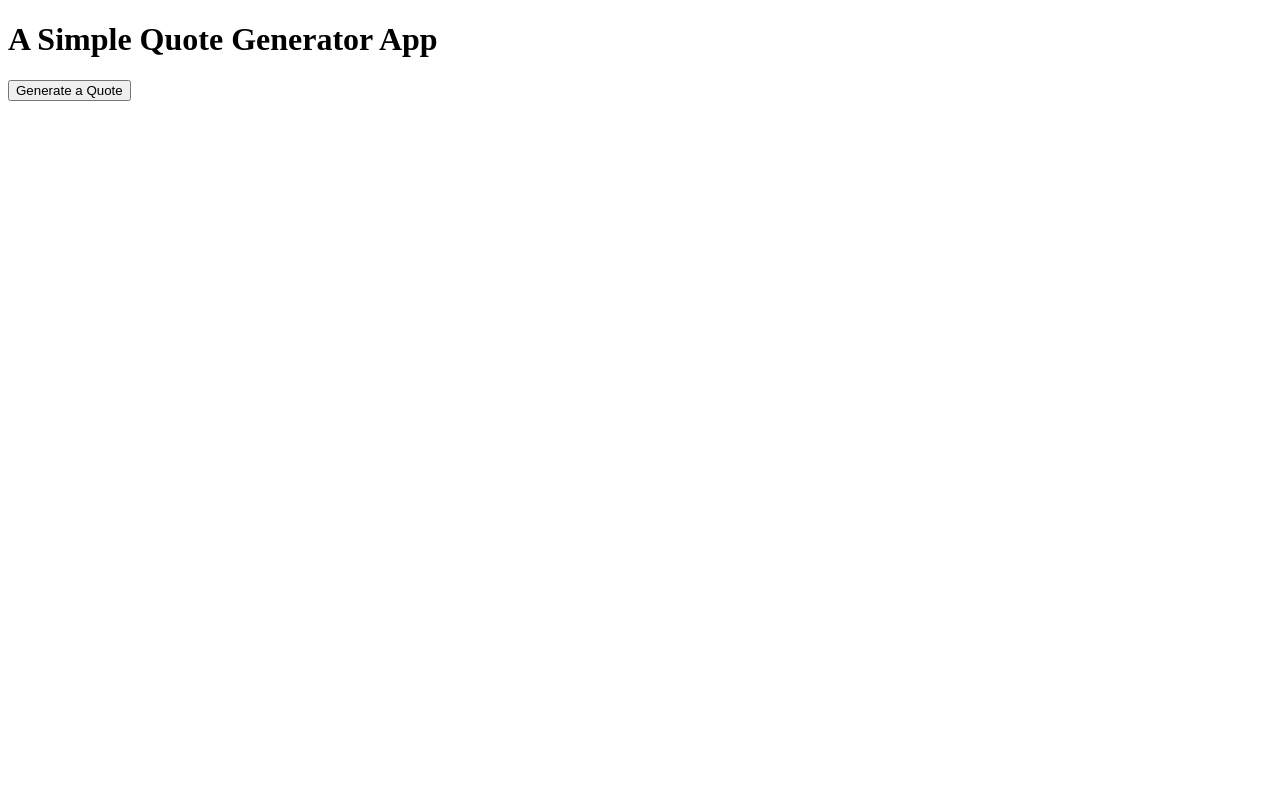
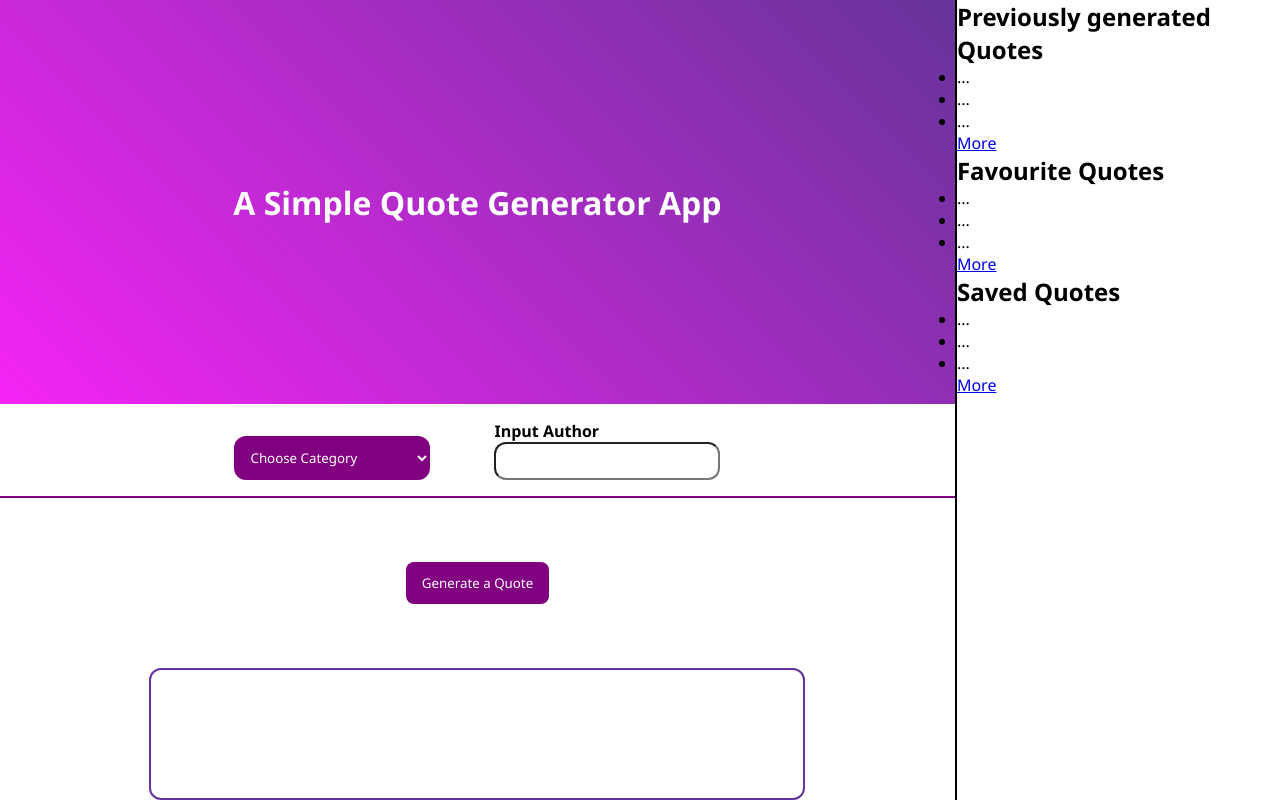
Before and after one commit to etcoder-642/quote_generator, a website built with webpack: page src/index.html in a window 1280 px wide. Built offline with nearby package versions, Linux system fonts and the light colour scheme.

Commit message:
style and basic js functionalities The generate button now works API successfuly fetches

```diff
--- a/src/index.html
+++ b/src/index.html
@@ -6,10 +6,66 @@
     <title>A Quote Generator App</title>
 </head>
 <body>
-    <header>
-        <h1>A Simple Quote Generator App</h1>
-    </header>
-    <button class="main-btn">Generate a Quote</button>
-    <div class="main-section"></div>
+    <div class="main">
+        <div class="main-container">
+            <header>
+                <h1>A Simple Quote Generator App</h1>
+            </header>
+            <div class="content">
+                <select name="select-category" class="select-category" id="select-category">
+                    <option value="" class="option-category">Choose Category</option>
+                    <option value="wisdom" class="option-category">wisdom</option>
+                    <option value="philosophy" class="option-category">philosophy</option>
+                    <option value="life" class="option-category">life</option>
+                    <option value="truth" class="option-category">truth</option>
+                    <option value="inspirational" class="option-category">inspirational</option>
+                    <option value="relationships" class="option-category">relationships</option>
+                    <option value="love" class="option-category">love</option>
+                    <option value="faith" class="option-category">faithhumor</option>
+                    <option value="humor" class="option-category">humor</option>
+                    <option value="success" class="option-category">success</option>
+                    <option value="courage" class="option-category">courage</option>
+                    <option value="happiness" class="option-category">happiness</option>
+                    <option value="art" class="option-category">art</option>
+                    <option value="writing" class="option-category">writing</option>
+                    <option value="fear" class="option-category">fear</option>
+                    <option value="nature" class="option-category">nature</option>
+                    <option value="time" class="option-category">time</option>
+                    <option value="freedom" class="option-category">freedom</option>
+                    <option value="death" class="option-category">death</option>
+                    <option value="leadership" class="option-category">leadership</option>
+                </select>
+                <div class="input-form">
+                    <h4>Input Author</h4>
+                    <input class="input-value" type="text">
+                </div>
+            </div>
+                <button class="main-btn">Generate a Quote</button>
+            <div class="main-section"></div>
+        </div>
+        <div class="sidebar">
+            <h2>Previously generated Quotes</h2>
+            <ul>
+                <li>...</li>
+                <li>...</li>
+                <li>...</li>
+                <a href="http://">More</a>
+            </ul>
+            <h2>Favourite Quotes</h2>
+            <ul>
+                <li>...</li>
+                <li>...</li>
+                <li>...</li>
+                <a href="http://">More</a>
+            </ul>
+            <h2>Saved Quotes</h2>
+            <ul>
+                <li>...</li>
+                <li>...</li>
+                <li>...</li>
+                <a href="http://">More</a>
+            </ul>
+        </div>
+    </div>
 </body>
 </html>
--- a/src/index.js
+++ b/src/index.js
@@ -0,0 +1,31 @@
+import "./styles/main.css"
+
+
+const mainBtn = document.querySelector('.main-btn');
+const quoteSection = document.querySelector('.main-section');
+
+
+const mainFunc = ()=>{
+            async function quoteData(){
+                const YOUR_API_KEY = `A+qse2m8Q7aY66TvOpMbkg==d1lgmBApcvvuZIRr`;
+                const url = `https://api.api-ninjas.com/v2/quotes`
+            const response = await fetch(
+                url,
+                {
+                    method: `GET`,
+                    headers: {
+                        'X-Api-Key': YOUR_API_KEY
+                    }
+                }
+            );
+            const responseData = await response.json();
+            console.log(responseData);
+
+            quoteSection.textContent = responseData[0].quote;
+
+        }
+        quoteData();
+
+}
+
+mainBtn.addEventListener('click', mainFunc);
--- /dev/null
+++ b/src/styles/main.css
@@ -0,0 +1,106 @@
+* {
+    padding: 0;
+    margin: 0;
+    font-family: 'Segoe UI', Tahoma, Geneva, Verdana, sans-serif;
+}
+
+.main-btn {
+    border-radius: 8px;
+    padding: 12px;
+    border: none;
+    background-color: purple;
+    color: white;
+    width: 15%;
+}
+
+.main-btn:hover {
+    background-color: rgb(158, 4, 158);
+}
+
+body {
+    height: 100vh;
+}
+
+.main {
+    display: flex;
+    width: 100%;
+    height: 100%;
+}
+
+.sidebar {
+    border-left: 2px solid;
+}
+
+.main-container {
+    width: 80%;
+    display: flex;
+    flex-direction: column;
+    align-items: center;
+}
+
+.main-container header {
+    width: 100%;
+    height: 100%;
+    background-image: linear-gradient(45deg, rgb(245, 36, 245), rebeccapurple);
+    padding: 48px 0;
+    display: flex;
+    align-items: center;
+    justify-content: center;
+    flex-direction: column;
+}
+
+.main-container > header > h1 {
+    width: fit-content;
+    color: white;
+}
+
+.content {
+    display: flex;
+    justify-content: center;
+    align-items:flex-end;
+    gap: 64px;
+    border-bottom: 2px solid purple;
+    padding: 16px 0;
+    width: 100%;
+}
+
+.select-category {
+    padding: 12px;
+    min-width: 196px;
+    border: none;
+    outline: none;
+    border-radius: 12px;
+    background-color: purple;
+    color: white;
+}
+
+.input-form {
+    margin: 0;
+    padding: 0;
+}
+
+.input-form h4{
+    margin: 0;
+    padding: 0;
+}
+
+.input-value {
+    margin: 0;
+    padding: 0;
+    border-radius: 12px;
+    padding: 8px 12px;
+    min-width: 196px;
+}
+
+.main-btn {
+    margin: 64px;
+}
+
+.main-section {
+    border: 2px solid rebeccapurple;
+    border-radius: 12px;
+    min-width: 620px;
+    min-height: 96px;
+    max-width: 720px;
+    padding: 16px;
+}
```
